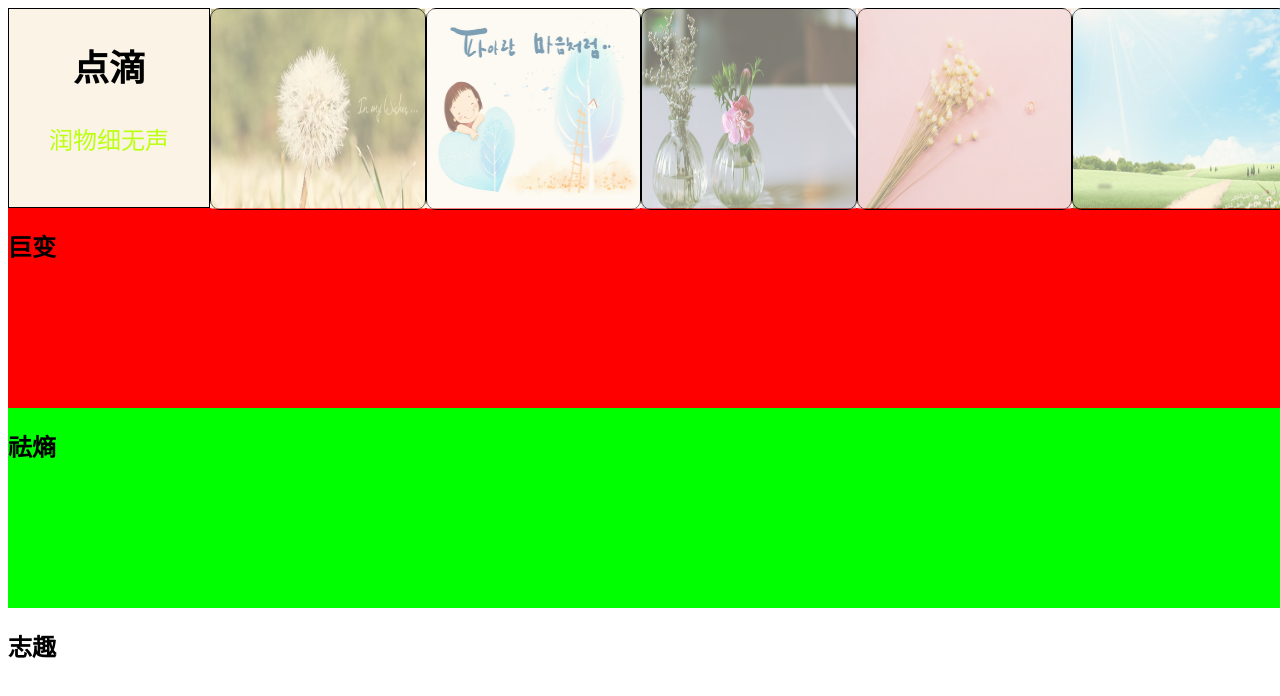
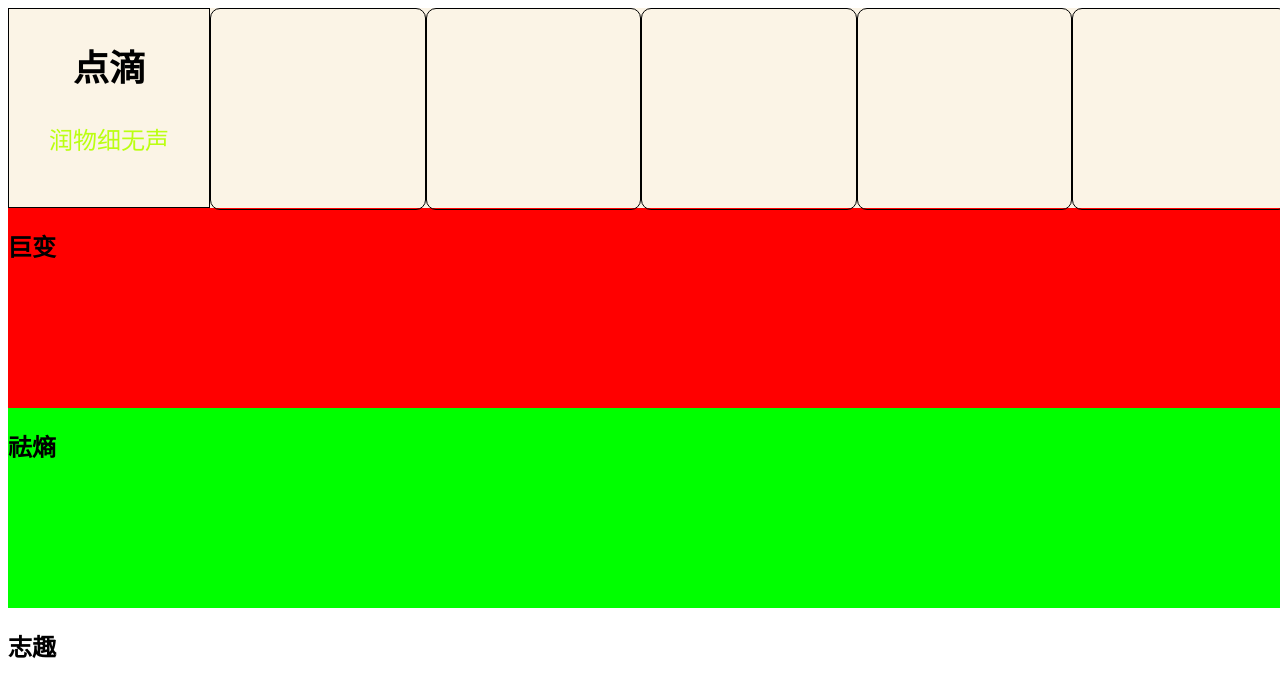
Before and after one commit to MrYZC/MyWebsite, a Vue app: page /#/ in a window 1280 px wide. Shown: the top 696 px of the page. Built offline with nearby package versions, Linux system fonts and the light colour scheme; what iview would draw is missing.

Commit message:
changeMylife

```diff
--- a/src/maincompts/myLife.vue
+++ b/src/maincompts/myLife.vue
@@ -7,7 +7,7 @@
       </div>
       <div class="warpperHover">
         <li class="dropBitItem" v-for="(item,index) in dropBitItem">
-          <img :src="item.imgUrl" class="dB" alt="......">
+          <img :src="item.imgUrl" @click.stop="warpperEnter" class="dB" :class="{ active: isActive }" alt="瞄^^">
         </li>
       </div>
     </div>
@@ -45,6 +45,7 @@ export default {
       turnPoint: '巨变',
       chaos: '祛熵',
       interest: '志趣',
+      isActive: false,
       dropBitItem: [
         {
           imgUrl: require('../assets/images/dropbit/db0.jpg')
@@ -104,6 +105,11 @@ export default {
       document.body.clientWidth
     this.$refs.lifeWarpper.style.height = h + 'px'
     this.$refs.lifeWarpper.style.width = w + 'px'
+  },
+  methods: {
+    warpperEnter () {
+      this.isActive = true
+    }
   }
 }
 </script>
@@ -145,7 +151,13 @@ export default {
   .dropBitItem>.dB{
     width: 100%;
     height: 100%;
-    opacity: 0.5;
+    opacity: 0;
+  }
+  .dropBitItem>.dB:hover{
+    width: 100%;
+    height: 100%;
+    border-radius: 100px;
+    opacity: 0.9;
   }
   .bigStory{
     display: flex;
```
